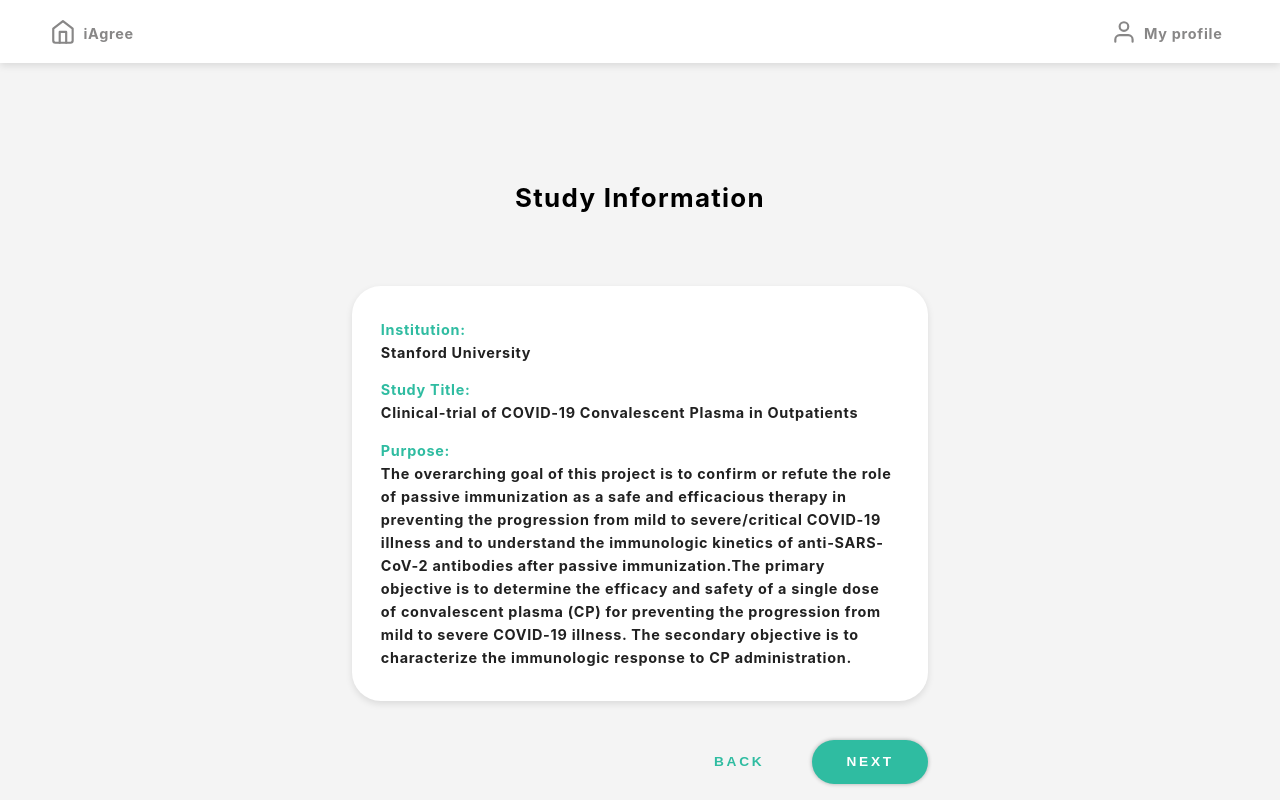
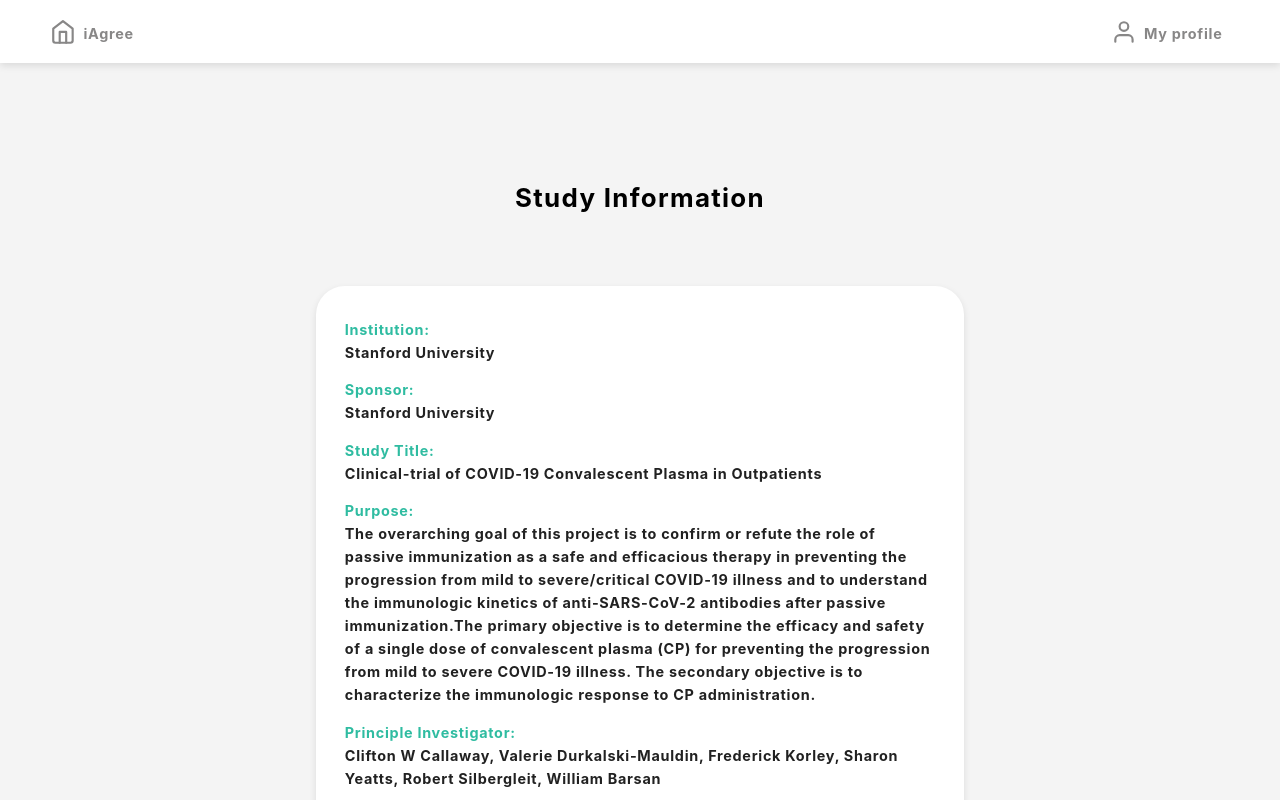
Before and after one commit to huzhx/baseline-preference, a React (Create React App) app: page /study-info/1 in a window 1280 px wide. Shown: the top 800 px of the page. Built offline with nearby package versions, Linux system fonts and the light colour scheme.

Commit message:
provide the study details to the study component

```diff
--- a/src/StudyInfo.js
+++ b/src/StudyInfo.js
@@ -144,10 +144,14 @@ const StudyInfo = () => {
         <div className={styles.study_info__content}>
           <Study
             institution={studyInfo.institution}
+            sponsor={studyInfo.sponsor}
             title={studyInfo.title}
             purpose={studyInfo.purpose}
-            researchers={studyInfo.researchers}
-            dateRequested={studyInfo.dateRequested}
+            principleInvestigator={studyInfo.principleInvestigator}
+            irbContent={studyInfo.irbContent}
+            irbApprovalDate={studyInfo.irbApprovalDate}
+            irbApprovedBy={studyInfo.irbApprovedBy}
+            additionalInfoURL={studyInfo.additionalInfoURL}
           />
           <div className={styles.study_info__button_container}>
             <Button label="Back" secondary handleClick={goBack} />
--- a/src/StudyInfo.module.css
+++ b/src/StudyInfo.module.css
@@ -17,7 +17,7 @@
 
 .study_info__content {
   width: 85%;
-  max-width: 40em;
+  max-width: 45em;
   align-self: center;
   margin: 0.8em 1.5em 5.8em 1.5em;
 }
```
